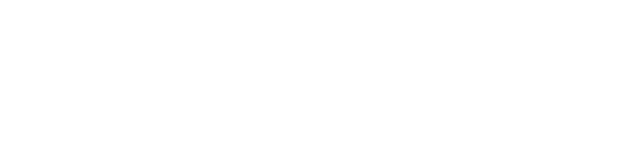
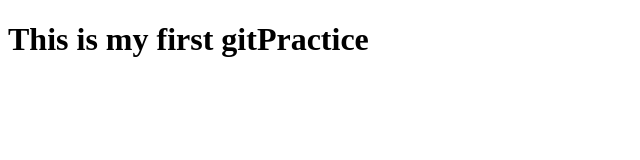
Before and after one commit to abebawmk/gitPractice, a plain HTML site: page index.html in a window 1280 px wide. Shown: the whole page, without its empty margins (0-640 px from the left). Drawn offline with Linux system fonts and the light colour scheme.

Commit message:
Update index.html

```diff
--- a/index.html
+++ b/index.html
@@ -7,6 +7,6 @@
     <title>gitPractice</title>
 </head>
 <body>
-
+    <h1>This is my first gitPractice</h1>
 </body>
 </html>
```
